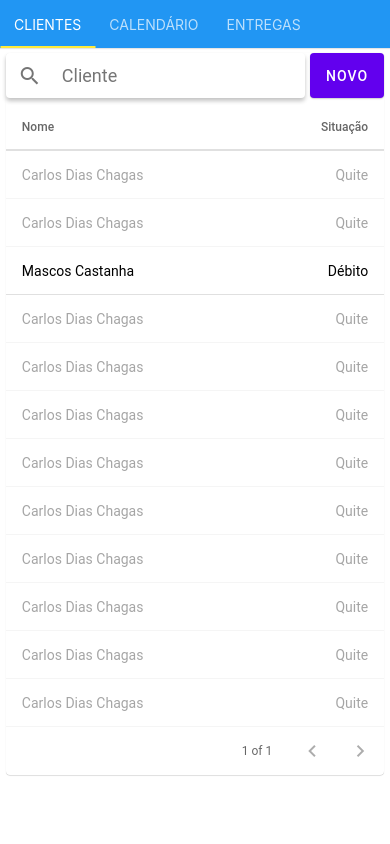
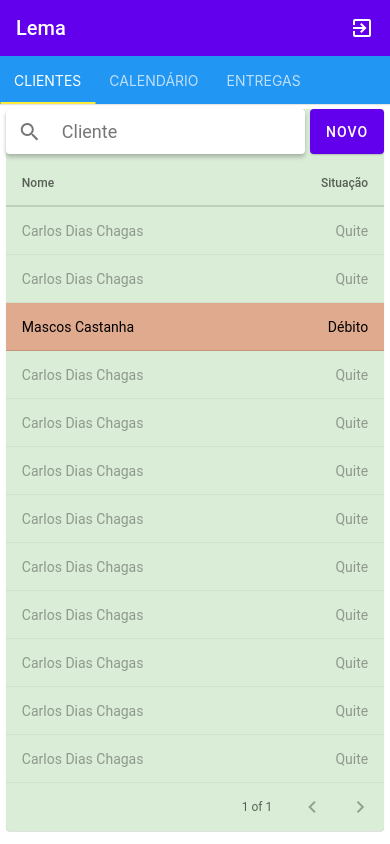
Before and after one commit to hiagoLF/Lema, a React Native app: screen / in a window 390 px wide. Built offline with nearby package versions, Linux system fonts and the light colour scheme.

Commit message:
Hoheader and color

```diff
--- a/src/pages/Home/components/CalendarPage/index.tsx
+++ b/src/pages/Home/components/CalendarPage/index.tsx
@@ -42,7 +42,7 @@ const CalendarPage: React.FC = () => {
             {events.map((event, index) => (
               <DataTable.Row
                 key={index}
-                style={event.done && styles.lowOpacity}>
+                style={event.done ? styles.lowOpacity : styles.lightRed}>
                 <DataTable.Cell>{event.title}</DataTable.Cell>
                 <DataTable.Cell style={styles.contentToRight}>
                   {event.date}
--- a/src/pages/Home/components/CalendarPage/styles.ts
+++ b/src/pages/Home/components/CalendarPage/styles.ts
@@ -16,6 +16,7 @@ const styles = StyleSheet.create({
   cardContainer: {
     width: '97%',
     marginTop: 5,
+    backgroundColor: '#EDDBD7',
   },
   searchOrCreateCustomer: {
     marginBottom: 5,
--- a/src/pages/Home/components/CustomersPage/index.tsx
+++ b/src/pages/Home/components/CustomersPage/index.tsx
@@ -42,7 +42,7 @@ const CustomersPage: React.FC = () => {
             {customersDebt.map((customer, index) => (
               <DataTable.Row
                 key={index}
-                style={!customer.debtor && styles.lowOpacity}>
+                style={!customer.debtor ? styles.lowOpacity : styles.lightRed}>
                 <DataTable.Cell>{customer.name}</DataTable.Cell>
                 <DataTable.Cell style={styles.contentToLeft}>
                   {customer.debtor ? 'Débito' : 'Quite'}
--- a/src/pages/Home/components/CustomersPage/styles.ts
+++ b/src/pages/Home/components/CustomersPage/styles.ts
@@ -19,6 +19,7 @@ const styles = StyleSheet.create({
   cardContainer: {
     width: '97%',
     marginTop: 5,
+    backgroundColor: '#DAEDD7',
   },
   searchOrCreateCustomer: {
     marginBottom: 5,
--- a/src/pages/Home/components/DeliveriesPage/styles.ts
+++ b/src/pages/Home/components/DeliveriesPage/styles.ts
@@ -16,6 +16,7 @@ const styles = StyleSheet.create({
   cardContainer: {
     width: '97%',
     marginTop: 5,
+    backgroundColor: '#D7DBED',
   },
   searchOrCreateCustomer: {
     marginBottom: 5,
--- a/src/pages/Home/index.tsx
+++ b/src/pages/Home/index.tsx
@@ -1,4 +1,5 @@
 import React from 'react';
+import {Appbar} from 'react-native-paper';
 import {TabView} from 'react-native-tab-view';
 import {useHomeTabView} from '../../hooks/useHomeTabView';
 
@@ -7,6 +8,17 @@ export const HomePage: React.FC = () => {
     useHomeTabView();
 
   return (
+    <>
+      <Appbar.Header>
+        <Appbar.Content title="Lema" />
+        <Appbar.Action
+          icon="exit-to-app"
+          onPress={() => {
+            // @ts-ignore
+            alert('Sair do App');
+          }}
+        />
+      </Appbar.Header>
       <TabView
         navigationState={{index, routes}}
         renderScene={renderScene}
@@ -14,5 +26,6 @@ export const HomePage: React.FC = () => {
         initialLayout={{width: layout.width}}
         renderTabBar={renderTabBar}
       />
+    </>
   );
 };
```
Lines whose indentation alone changed are shown as unchanged.
